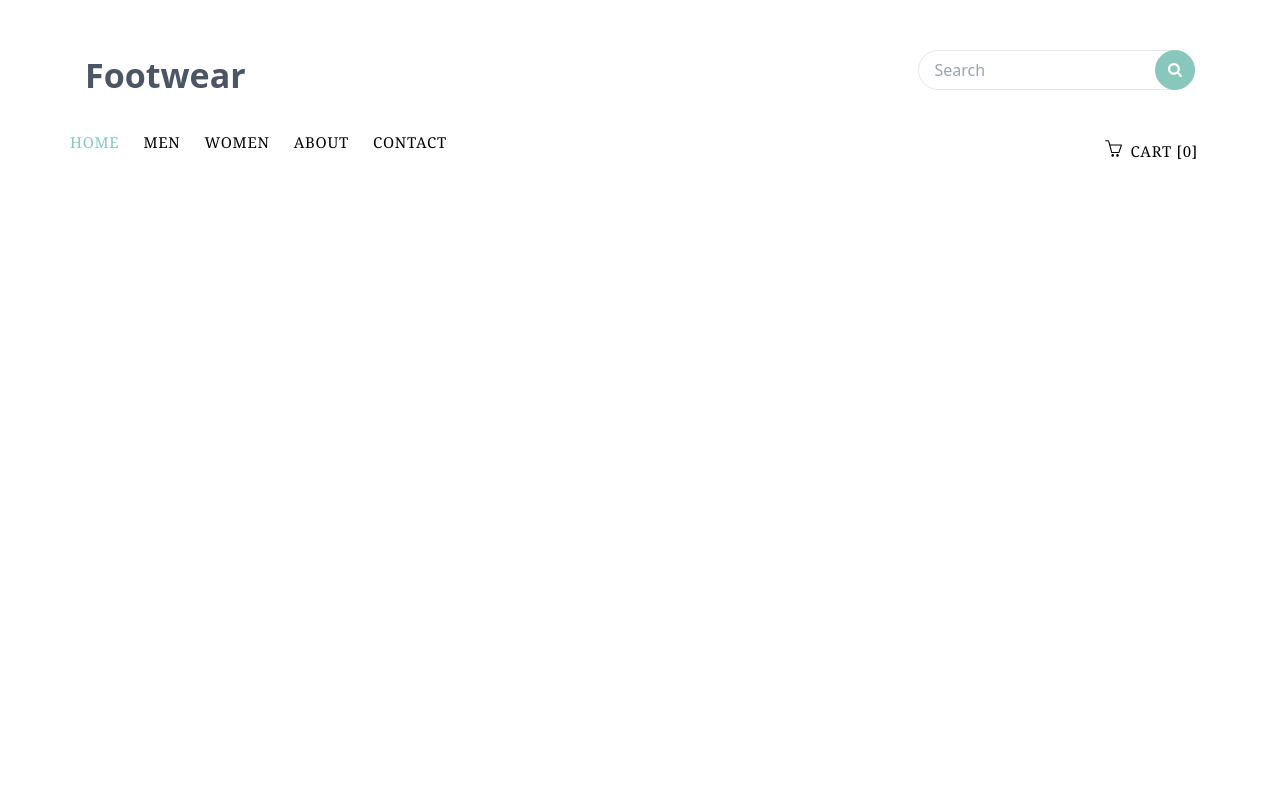
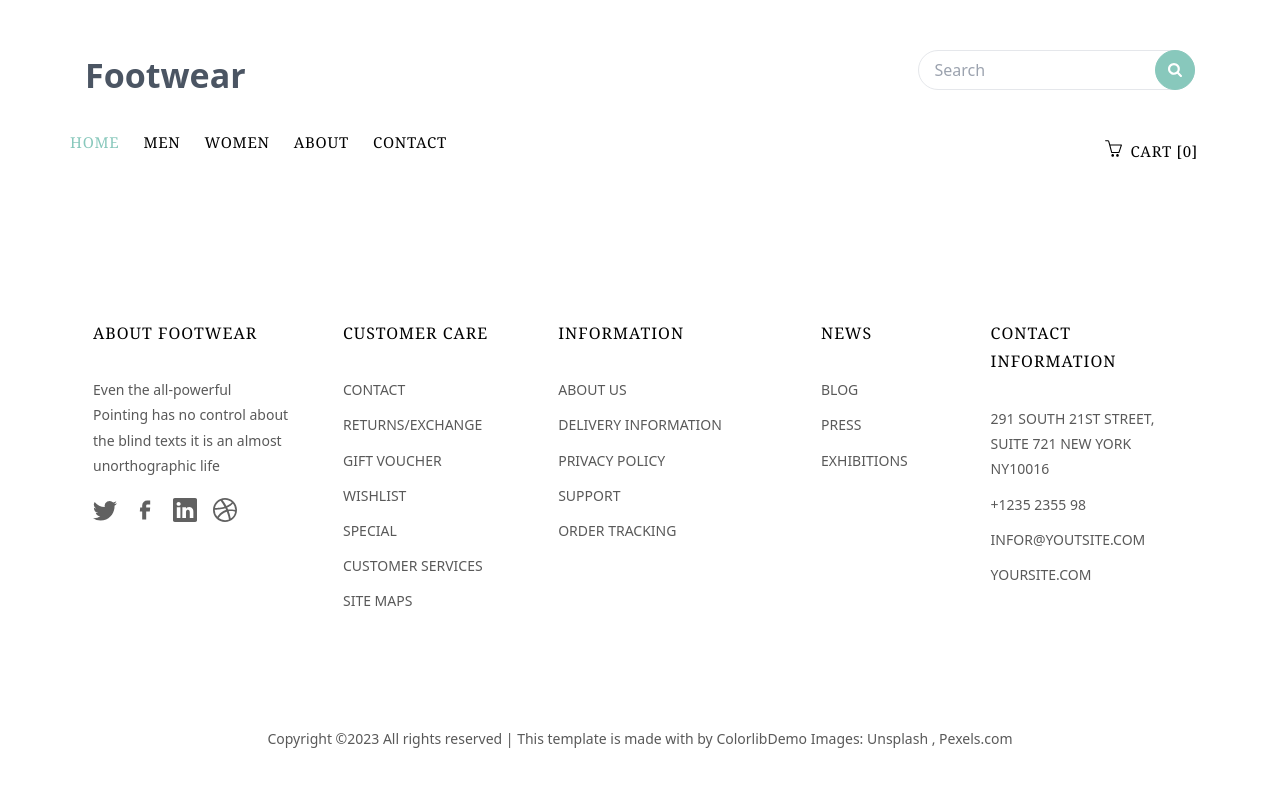
Before and after one commit to m-aaaliii/nuxt3-basic, a Nuxt app: page /cart in a window 1280 px wide. Shown: the top 786 px of the page. Built offline with nearby package versions, Linux system fonts and the light colour scheme.

Commit message:
Footer UI completed

```diff
--- /dev/null
+++ b/components/Footer.vue
@@ -0,0 +1,90 @@
+<template>
+
+    <div class="container mx-auto pt-[8rem] px-[15px]">
+        <div class="grid grid-cols-1 sm:grid-cols-2 md:grid-cols-3 lg:grid-cols-5 gap-3 pb-[4rem]">
+            <div class="flex justify-center">
+                <ul class="p-2 font-[300] text-[14px] leading-[1.8] font-[Montserrat, Arial, sans-serif] mobile-only:text-center">
+                    <li><h4 class="mb-[30px] text-[16px] uppercase text-[#000] tracking-[1px] font-['Rokkitt, Georgia, serif']">About footwear</h4></li>
+                    <li class="mb-[20px] font-[Montserrat, Arial, sans-serif] text-[14px] text-[#595959] leading-[1.8] font-[300]">Even the all-powerful Pointing has no control about the blind texts it is an almost unorthographic life</li>
+                    <li class="flex space-x-4 mobile-only:justify-center">
+                        <i class="cursor-pointer">
+                            <svg xmlns="http://www.w3.org/2000/svg" width="24" height="24" viewBox="0 0 16 16">
+                                <path fill="#616161" d="M5.026 15c6.038 0 9.341-5.003 9.341-9.334c0-.14 0-.282-.006-.422A6.685 6.685 0 0 0 16 3.542a6.658 6.658 0 0 1-1.889.518a3.301 3.301 0 0 0 1.447-1.817a6.533 6.533 0 0 1-2.087.793A3.286 3.286 0 0 0 7.875 6.03a9.325 9.325 0 0 1-6.767-3.429a3.289 3.289 0 0 0 1.018 4.382A3.323 3.323 0 0 1 .64 6.575v.045a3.288 3.288 0 0 0 2.632 3.218a3.203 3.203 0 0 1-.865.115a3.23 3.23 0 0 1-.614-.057a3.283 3.283 0 0 0 3.067 2.277A6.588 6.588 0 0 1 .78 13.58a6.32 6.32 0 0 1-.78-.045A9.344 9.344 0 0 0 5.026 15z"/>
+                        </svg>
+                        </i>
+                        <i class="cursor-pointer">
+                            <svg xmlns="http://www.w3.org/2000/svg" width="24" height="24" viewBox="0 0 24 24">
+                                <path fill="#616161" d="M9.198 21.5h4v-8.01h3.604l.396-3.98h-4V7.5a1 1 0 0 1 1-1h3v-4h-3a5 5 0 0 0-5 5v2.01h-2l-.396 3.98h2.396v8.01Z"/>
+                            </svg>
+                        </i>
+                        <i class="cursor-pointer">
+                            <svg xmlns="http://www.w3.org/2000/svg" width="24" height="24" viewBox="0 0 16 16">
+                                <path fill="#616161" d="M0 1.146C0 .513.526 0 1.175 0h13.65C15.474 0 16 .513 16 1.146v13.708c0 .633-.526 1.146-1.175 1.146H1.175C.526 16 0 15.487 0 14.854V1.146zm4.943 12.248V6.169H2.542v7.225h2.401zm-1.2-8.212c.837 0 1.358-.554 1.358-1.248c-.015-.709-.52-1.248-1.342-1.248c-.822 0-1.359.54-1.359 1.248c0 .694.521 1.248 1.327 1.248h.016zm4.908 8.212V9.359c0-.216.016-.432.08-.586c.173-.431.568-.878 1.232-.878c.869 0 1.216.662 1.216 1.634v3.865h2.401V9.25c0-2.22-1.184-3.252-2.764-3.252c-1.274 0-1.845.7-2.165 1.193v.025h-.016a5.54 5.54 0 0 1 .016-.025V6.169h-2.4c.03.678 0 7.225 0 7.225h2.4z"/>
+                            </svg>
+                        </i>
+                        <i class="cursor-pointer">
+                            <svg xmlns="http://www.w3.org/2000/svg" width="24" height="24" viewBox="0 0 16 16">
+                                <path fill="#616161" fill-rule="evenodd" d="M8 0C3.584 0 0 3.584 0 8s3.584 8 8 8c4.408 0 8-3.584 8-8s-3.592-8-8-8zm5.284 3.688a6.802 6.802 0 0 1 1.545 4.251c-.226-.043-2.482-.503-4.755-.217c-.052-.112-.096-.234-.148-.355c-.139-.33-.295-.668-.451-.99c2.516-1.023 3.662-2.498 3.81-2.69zM8 1.18c1.735 0 3.323.65 4.53 1.718c-.122.174-1.155 1.553-3.584 2.464c-1.12-2.056-2.36-3.74-2.551-4A6.95 6.95 0 0 1 8 1.18zm-2.907.642A43.123 43.123 0 0 1 7.627 5.77c-3.193.85-6.013.833-6.317.833a6.865 6.865 0 0 1 3.783-4.78zM1.163 8.01V7.8c.295.01 3.61.053 7.02-.971c.199.381.381.772.555 1.162l-.27.078c-3.522 1.137-5.396 4.243-5.553 4.504a6.817 6.817 0 0 1-1.752-4.564zM8 14.837a6.785 6.785 0 0 1-4.19-1.44c.12-.252 1.509-2.924 5.361-4.269c.018-.009.026-.009.044-.017a28.246 28.246 0 0 1 1.457 5.18A6.722 6.722 0 0 1 8 14.837zm3.81-1.171c-.07-.417-.435-2.412-1.328-4.868c2.143-.338 4.017.217 4.251.295a6.774 6.774 0 0 1-2.924 4.573z"/>
+                            </svg>
+                        </i>
+                    </li>
+                </ul>
+            </div>
+            <div class="flex justify-center mobile-only:w-[300px]">
+                <ul class="p-2 font-[300] text-[14px] leading-[1.8] font-[Montserrat, Arial, sans-serif] uppercase">
+                    <li><h4 class="mb-[30px] text-[16px] uppercase text-[#000] tracking-[1px] font-['Rokkitt, Georgia, serif']">customer care</h4></li>
+                    <li class="p-0 mb-[10px] text-[#595959] cursor-pointer">contact</li>
+                    <li class="p-0 mb-[10px] text-[#595959] cursor-pointer">returns/exchange</li>
+                    <li class="p-0 mb-[10px] text-[#595959] cursor-pointer">gift voucher</li>
+                    <li class="p-0 mb-[10px] text-[#595959] cursor-pointer">wishlist</li>
+                    <li class="p-0 mb-[10px] text-[#595959] cursor-poniter">special</li>
+                    <li class="p-0 mb-[10px] text-[#595959] cursor-pointer">customer services</li>
+                    <li class="p-0 mb-[10px] text-[#595959] cursor-pointer">site maps</li>
+                </ul>
+            </div>
+            <div class="flex justify-center mobile-only:w-[300px]">
+                <ul class="p-2 font-[300] text-[14px] leading-[1.8] font-[Montserrat, Arial, sans-serif] uppercase">
+                    <li><h4 class="mb-[30px] text-[16px] uppercase text-[#000] tracking-[1px] font-['Rokkitt, Georgia, serif']">information</h4></li>
+                    <li class="p-0 mb-[10px] text-[#595959] cursor-pointer">about us</li>
+                    <li class="p-0 mb-[10px] text-[#595959] cursor-pointer">delivery information</li>
+                    <li class="p-0 mb-[10px] text-[#595959] cursor-pointer">privacy policy</li>
+                    <li class="p-0 mb-[10px] text-[#595959] cursor-pointer">support</li>
+                    <li class="p-0 mb-[10px] text-[#595959] cursor-pointer">order tracking</li>
+                </ul>
+            </div>
+            <div class="flex justify-center mobile-only:w-[300px]">
+                <ul class="p-2 font-[300] text-[14px] leading-[1.8] font-[Montserrat, Arial, sans-serif] uppercase">
+                    <li><h4 class="mb-[30px] text-[16px] uppercase text-[#000] tracking-[1px] font-['Rokkitt, Georgia, serif']">news</h4></li>
+                    <li class="p-0 mb-[10px] text-[#595959] cursor-pointer">blog</li>
+                    <li class="p-0 mb-[10px] text-[#595959] cursor-pointer">press</li>
+                    <li class="p-0 mb-[10px] text-[#595959] cursor-pointer">exhibitions</li>
+                </ul>
+            </div>
+            <div class="flex justify-center">
+                <ul class="p-2 font-[300] text-[14px] leading-[1.8] font-[Montserrat, Arial, sans-serif] uppercase">
+                    <li><h4 class="mb-[30px] text-[16px] uppercase text-[#000] tracking-[1px] font-['Rokkitt, Georgia, serif']">contact information</h4></li>
+                    <li class="p-0 mb-[10px] text-[#595959] cursor-pointer">291 south 21st street, <br/> suite 721 new york ny10016</li>
+                    <li class="p-0 mb-[10px] text-[#595959] cursor-pointer">+1235 2355 98</li>
+                    <li class="p-0 mb-[10px] text-[#595959] cursor-pointer">infor@youtsite.com</li>
+                    <li class="p-0 mb-[10px] text-[#595959] cursor-pointer">yoursite.com</li>
+                </ul>
+            </div>
+        </div>
+        <div class="flex justify-center">
+            <p class="py-[2rem] text-center mb-0 font-[Montserrat, Arial, sans-serif] font-[300] text-[14px] text-[#595959] ">
+               <span>Copyright &copy;2023 All rights reserved | This template is made with  by Colorlib</span><span>Demo Images: Unsplash , Pexels.com</span>
+            </p>
+        </div>
+    </div>
+
+</template>
+
+<script setup></script>
+
+<style scoped>
+
+    ul li h4 {
+        font-family: "Rokkitt", Georgia, serif !important;
+    }
+
+</style>
--- a/layouts/default.vue
+++ b/layouts/default.vue
@@ -5,6 +5,7 @@
     <div>
         <slot />
     </div>
+    <Footer />
 </div>
 
 </template>
```
